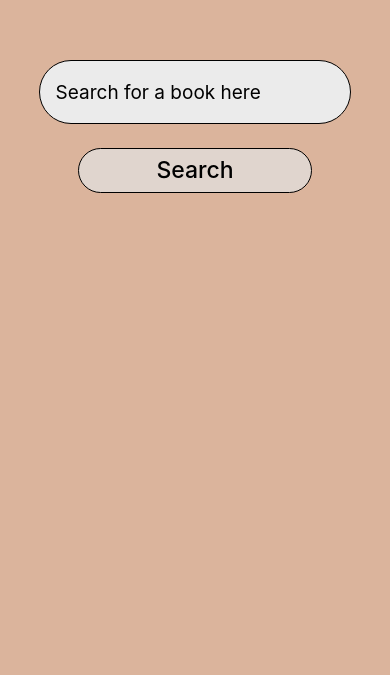
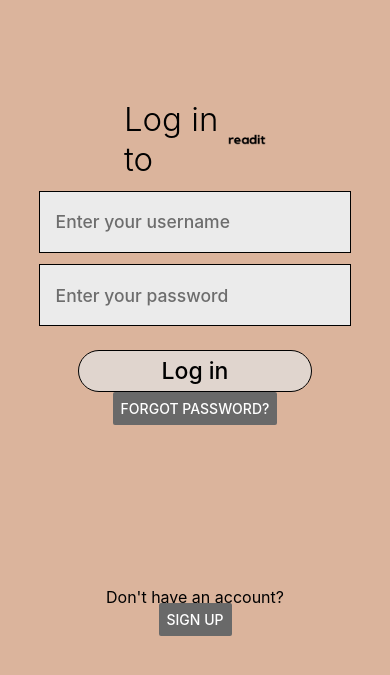
Before and after one commit to fahim-tazz/Sub-5-Second-Attention-Span-Gang, a React Native app: screen / in a window 390 px wide. Shown: the part 135-810 px from the top of the page. Built offline with nearby package versions, Linux system fonts and the light colour scheme.

Commit message:
Added Signup screen and Sign Up feature connected to firebase

```diff
--- a/App.js
+++ b/App.js
@@ -6,6 +6,7 @@ import { createNativeStackNavigator} from '@react-navigation/native-stack';
 import { LandingPage} from "./pages/LandingPage";
 import { LoginPage} from './pages/LoginPage';
 import { SearchPage } from "./pages/SearchPage";
+import { SignupPage } from './pages/SignupPage';
 
 
 
@@ -14,9 +15,7 @@ export default function App() {
   return (
     <NavigationContainer>
       <Stack.Navigator>
-          <Stack.Screen name = "Search" component = {SearchPage} options = {navOptions.landingPage}/>
-          <Stack.Screen name = "Login" component = {LoginPage} options = {navOptions.loginPage}/>
-          <Stack.Screen name = "Landing" component = {LandingPage} options = {navOptions.landingPage}/>
+          <Stack.Screen name = 'Login' component = {LoginPage} options = {navOptions.loginPage}/>
       </Stack.Navigator>
     </NavigationContainer>
   );
@@ -27,6 +26,9 @@ const navOptions = {
     headerShown: false,
   },
   loginPage: {
+    headerShown: false,
+  },
+  signupPage: {
     headerShown: false,
   }
 }
--- /dev/null
+++ b/firebase.js
@@ -0,0 +1,29 @@
+// Import the functions you need from the SDKs you need
+import firebase from "firebase/compat/app";
+import "firebase/compat/auth";
+// TODO: Add SDKs for Firebase products that you want to use
+// https://firebase.google.com/docs/web/setup#available-libraries
+
+// Your web app's Firebase configuration
+// For Firebase JS SDK v7.20.0 and later, measurementId is optional
+const firebaseConfig = {
+  apiKey: "AIzaSyB1m4NQlEiD0elZcZteNaoCmyg5gH11JQk",
+  authDomain: "readit-9db07.firebaseapp.com",
+  projectId: "readit-9db07",
+  storageBucket: "readit-9db07.appspot.com",
+  messagingSenderId: "1001067697765",
+  appId: "1:1001067697765:web:e657c844c86783a979d88c",
+  measurementId: "G-W4HGM2B8E5"
+};
+
+// Initialize Firebase
+let app;
+if (firebase.apps.length === 0) {
+    app = firebase.initializeApp(firebaseConfig);
+} else {
+    app = firebase.app()
+}
+
+const auth = firebase.auth()
+
+export { auth };
--- a/package.json
+++ b/package.json
@@ -13,14 +13,17 @@
     "@react-navigation/native": "^6.0.10",
     "@react-navigation/native-stack": "^6.6.2",
     "expo": "~45.0.0",
+    "expo-font": "~10.1.0",
     "expo-status-bar": "~1.3.0",
+    "firebase": "^9.7.0",
     "react": "17.0.2",
     "react-dom": "17.0.2",
+    "react-firebase-hooks": "^5.0.3",
     "react-native": "0.68.2",
     "react-native-safe-area-context": "4.2.4",
     "react-native-screens": "~3.11.1",
     "react-native-web": "0.17.7",
-    "expo-font": "~10.1.0"
+    "react-router-dom": "^6.3.0"
   },
   "devDependencies": {
     "@babel/core": "^7.12.9"
--- a/pages/LoginPage.js
+++ b/pages/LoginPage.js
@@ -1,11 +1,23 @@
-import React from "react";
+import React, { useState }  from "react";
 import {View, Text, TextInput, StyleSheet, Image, Button, useWindowDimensions} from "react-native";
 import {LargeButton} from "../components/LargeButton";
+import { auth } from "../firebase";
 
 // import {themeColor} from "../App.js";
 
+const LoginPage = () => {
+    const [email, setEmail] = useState('')
+    const [password, setPassword] = useState('')
 
-const LoginPage = () => {
+    const handleSignUp = () => {
+        auth
+            .createUserWithEmailAndPassword(email, password)
+            .then(userCredentials => {
+                const user = userCredentials.user;
+                console.log(user.email);
+            })
+            .catch(error => alert(error.message))
+    }
 
     // const styles = makestyle(useWindowDimensions().fontScale)
     return (
@@ -24,17 +36,21 @@ const LoginPage = () => {
                     placeholderTextColor = {"#6d6d6d"}
                     keyboardType = {"email-address"}
                     autoCapitalize = {"none"}
+                    onChangeText = { text => setEmail(text) }
+                    value = {email}
                 />
                 <TextInput
                     style = {[styles.inputBox, styles.inputPlaceholderText]}
                     placeholder = {"Enter your password"}
                     placeholderTextColor = {"#6d6d6d"}
                     secureTextEntry = {true}
+                    onChangeText = { text => setPassword(text) }
+                    value = {password}
                 />
 
                 <LargeButton
                     buttonName = {"Log in"}
-                    onPress = {() => console.log("logged in")}
+                    onPress = {handleSignUp}
                     style = {styles.loginButton}  //Add login functionality
                 />
                 <Button
--- /dev/null
+++ b/pages/SignupPage.js
@@ -0,0 +1,145 @@
+import React, { useState }  from "react";
+import {View, Text, TextInput, StyleSheet, Image, Button, useWindowDimensions} from "react-native";
+import {LargeButton} from "../components/LargeButton";
+import { auth } from "../firebase";
+import { NavigationContainer } from '@react-navigation/native';
+import { createNativeStackNavigator } from '@react-navigation/native-stack';
+
+// import {themeColor} from "../App.js";
+
+const SignupPage = ({ navigation }) => {
+    const [email, setEmail] = useState('')
+    const [password, setPassword] = useState('')
+
+    const handleSignUp = () => {
+        auth
+            .createUserWithEmailAndPassword(email, password)
+            .then(userCredentials => {
+                const user = userCredentials.user;
+                console.log(user.email);
+            })
+            .catch(error => alert(error.message))
+    }
+
+    // const styles = makestyle(useWindowDimensions().fontScale)
+    return (
+        <View style = {styles.mainContainer}>
+            <View style = {styles.loginContainer}>
+                <View style = {styles.upperLoginContainer}>
+                    <Text style = {styles.loginTitle}>Sign up for </Text>
+                    <Image
+                        source = {require("../assets/logo_black.png")}
+                        style = {styles.logo}
+                    />
+                </View>
+                <TextInput
+                    style = {[styles.inputBox, styles.inputPlaceholderText]}
+                    placeholder = {"Enter your username"}
+                    placeholderTextColor = {"#6d6d6d"}
+                    keyboardType = {"email-address"}
+                    autoCapitalize = {"none"}
+                    onChangeText = { text => setEmail(text) }
+                    value = {email}
+                />
+                <TextInput
+                    style = {[styles.inputBox, styles.inputPlaceholderText]}
+                    placeholder = {"Enter your password"}
+                    placeholderTextColor = {"#6d6d6d"}
+                    secureTextEntry = {true}
+                    onChangeText = { text => setPassword(text) }
+                    value = {password}
+                />
+
+                <LargeButton
+                    buttonName = {"Sign up"}
+                    onPress = {handleSignUp}
+                    style = {styles.loginButton}  //Add login functionality
+                />
+
+            </View>
+            <View style = {styles.bottomText}>
+                <Text style = {{fontSize: 16, marginBottom: "-1%"}}>
+                    Have an account?
+                </Text>
+                <Button
+                    title = {"Login"}
+                    color = {"dimgrey"}
+                    onPress = { navigation.navigate('Login')}   //Add Login navigation
+                >
+                </Button>
+            </View>
+        </View>
+    )
+}
+const styles = StyleSheet.create({
+    mainContainer: {
+        height: "100%",
+        width: "100%",
+        backgroundColor: "#dbb49c",
+        flexDirection: "column",
+    },
+    loginContainer: {
+        alignItems: "center",
+        marginTop: "60%",
+        flex: 0.8,
+        // borderWidth: 1,
+
+    },
+    upperLoginContainer: {
+        // height: "20%",
+        // flex: 0.2,
+        flexDirection: "row",
+        alignItems: "center",
+        // borderWidth: 5,
+        // marginBottom: "10%",
+   },
+   loginTitle: {
+        height: "100%",
+        fontSize: 33,
+        fontWeight: "300",
+        // borderWidth: 1,
+        alignSelf: "center",
+   },
+   logo: {
+        width: "27%",
+        height: "100%",
+        resizeMode: "contain",
+        marginLeft: "-0.5%",
+        // marginBottom: "2%",
+        // borderWidth: 1,
+
+    },
+    inputBox: {
+        // height: "13%",
+        // flex: 0.3,
+        width: "80%",
+        borderWidth: 1.5,
+        paddingLeft: "4%",
+        marginTop: "3%",
+        borderColor: "black",
+        backgroundColor: "#ebebeb",
+        borderRadius: 0,
+    },
+
+    inputPlaceholderText: {
+        // fontFamily: "Didot",
+        fontWeight: "500",
+        fontSize: 17.5  ,
+        paddingVertical: "5%"
+    },
+    loginButton: {
+        flex: 0.2
+    },
+    bottomText: {
+        alignItems: "center",
+        flex: 0.2,
+        // borderWidth: 1,
+        // paddingVertical: "15%",
+
+    }
+
+});
+
+
+
+export {SignupPage};
```
Also changed, not shown: 1 other file (tests, documents, lock files or other folders).
